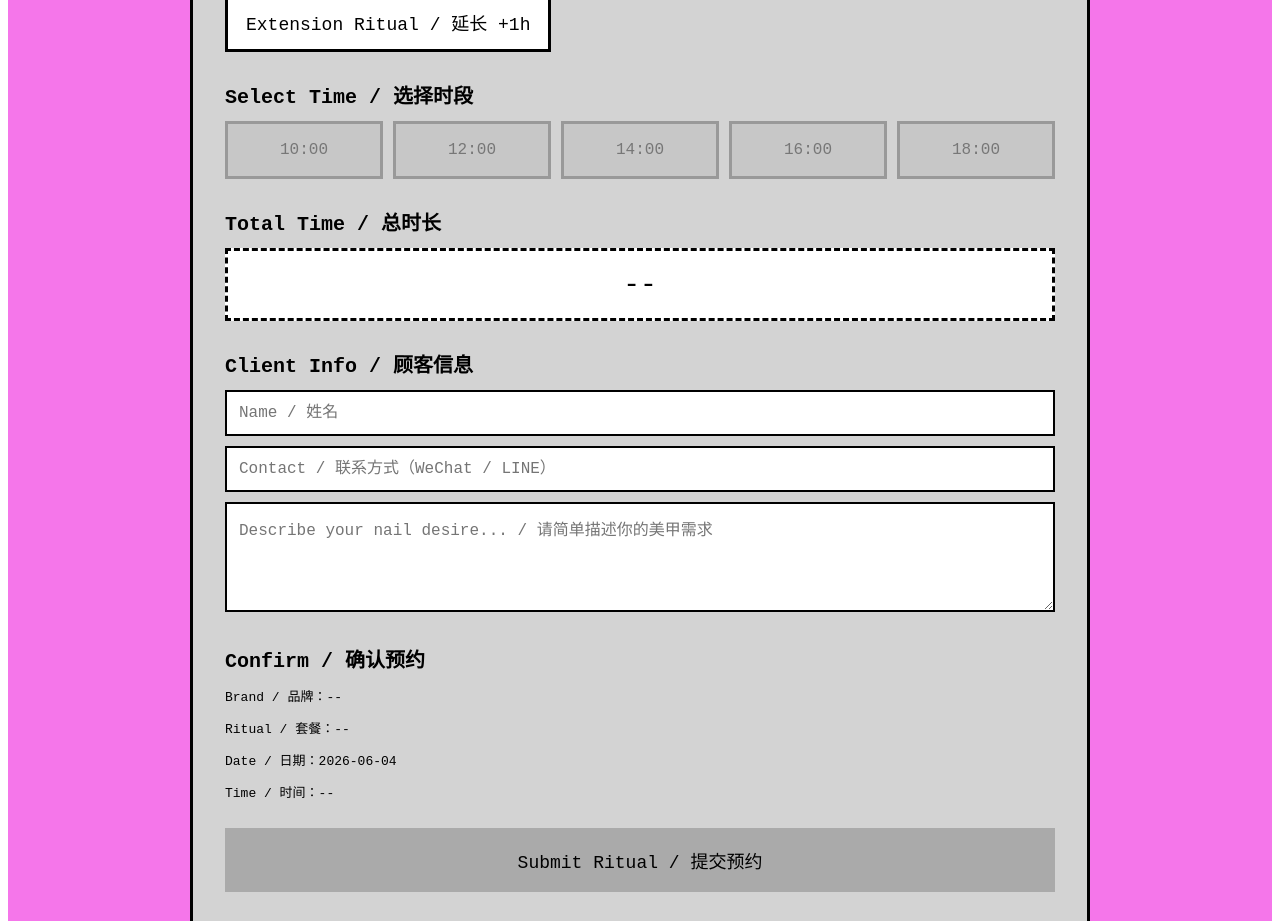
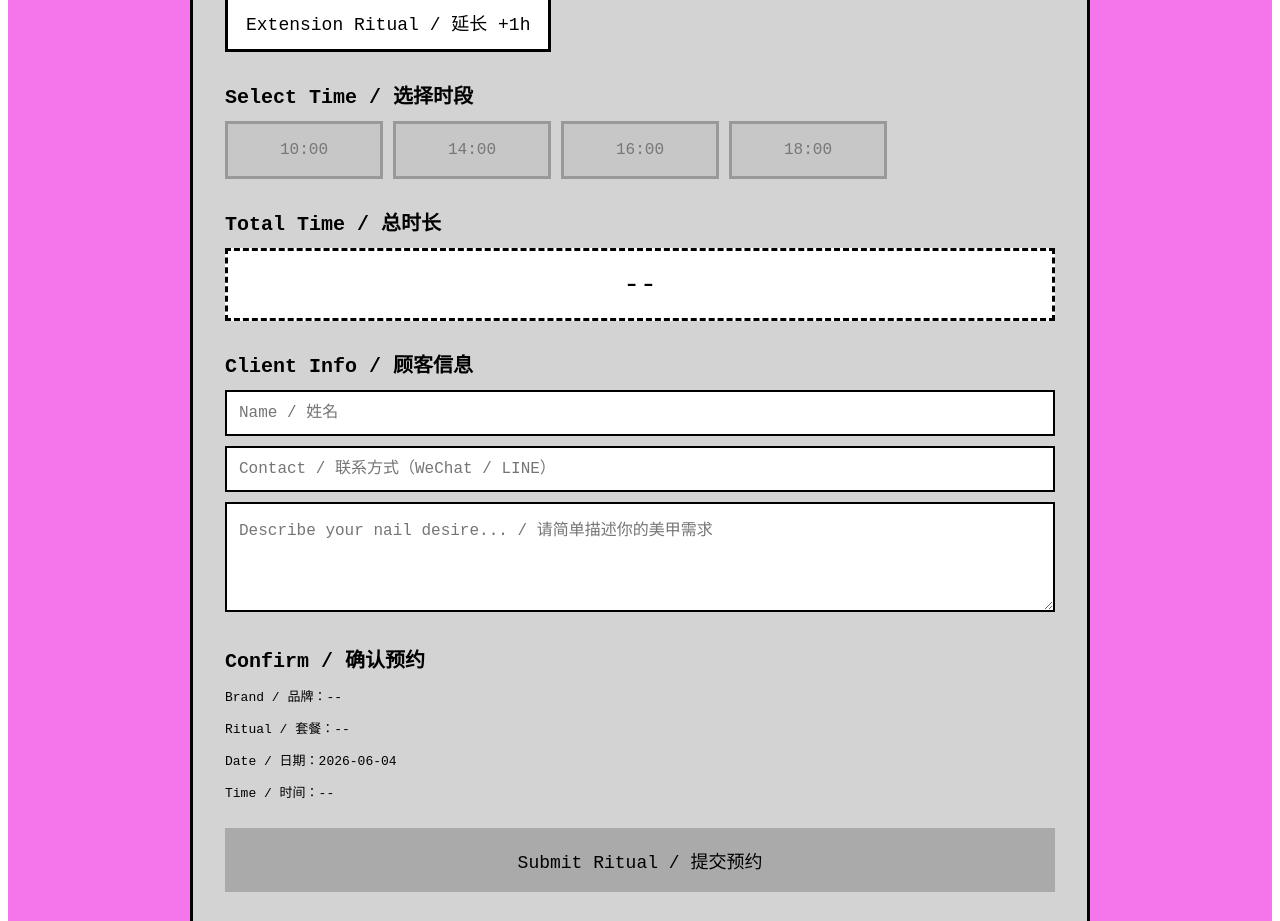
Before and after one commit to cosmoguo97/Nail-booking, a Next.js app: page /booking in a window 1280 px wide. Shown: the part 1620-2541 px from the top of the page. Built offline with nearby package versions, Linux system fonts and the light colour scheme; no server answers; the database is empty; a web font is replaced by a local one.

Commit message:
Update booking.js

```diff
--- a/pages/booking.js
+++ b/pages/booking.js
@@ -41,7 +41,7 @@ useEffect(() => {
     ],
   };
 
-  const timeSlots = [10, 12, 14, 16, 18];
+  const timeSlots = [10, 14, 16, 18];
 
   const [date, setDate] = useState(today);
   const [brand, setBrand] = useState(null);
```
